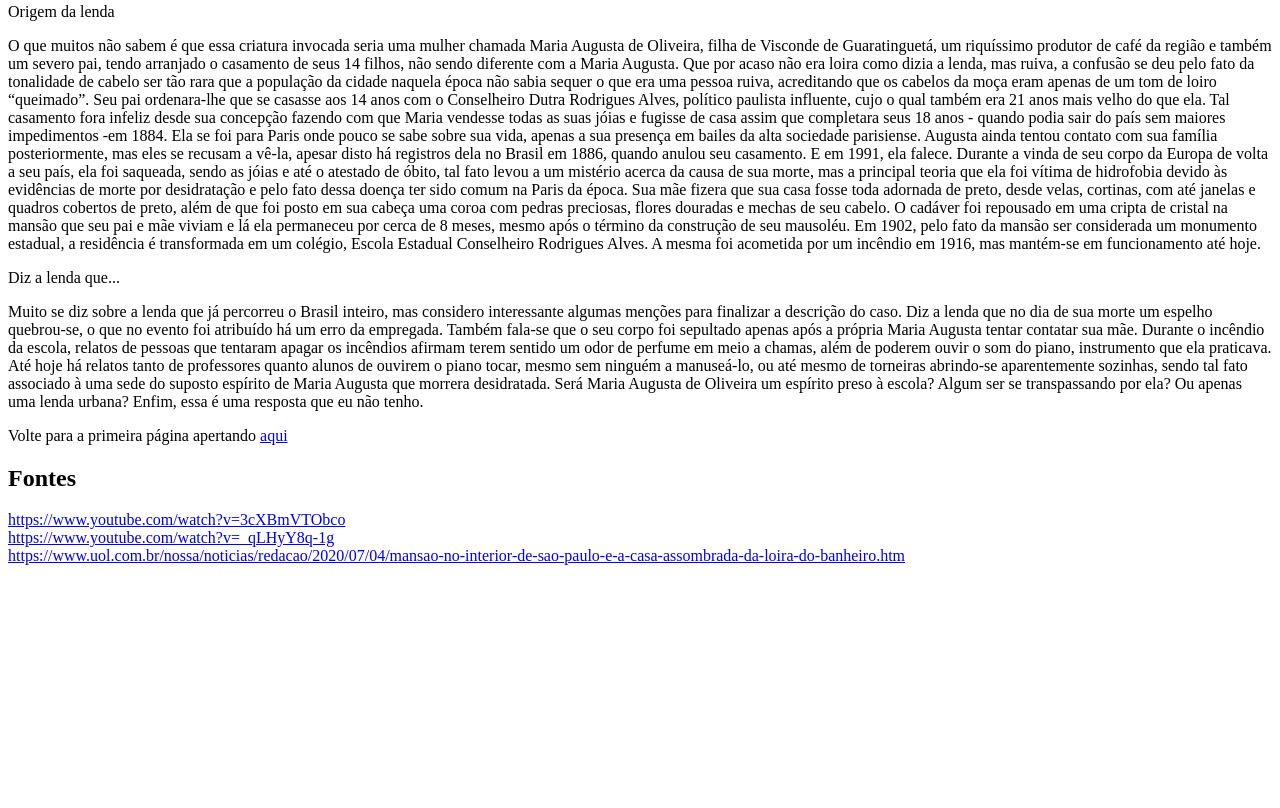
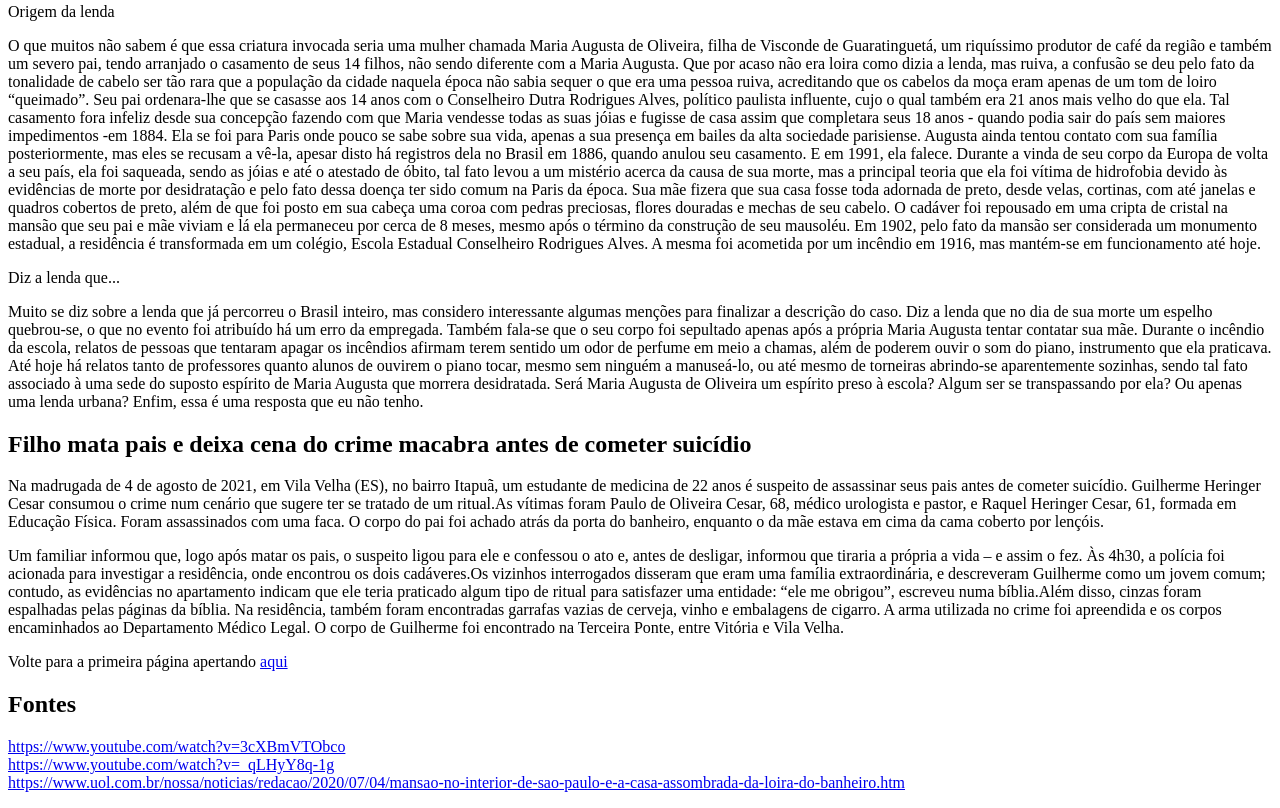
Before and after one commit to GSillva/Projeto-de-programacao, a plain HTML site: page index.html in a window 1280 px wide. Shown: the part 433-1241 px from the top of the page. Before the commit the page ends 1014 px from the top, so only its background shows below. Drawn offline with Linux system fonts and the light colour scheme.

Commit message:
Update index.html

```diff
--- a/index.html
+++ b/index.html
@@ -40,6 +40,20 @@
         Será Maria Augusta de Oliveira um espírito preso à escola? Algum ser se transpassando por ela? Ou apenas uma lenda urbana? Enfim, essa é uma resposta que eu não tenho.
         </p>
 
+    <h2>Filho mata pais e deixa cena do crime macabra antes de cometer suicídio</h2>
+    <p>Na madrugada de 4 de agosto de 2021, em Vila Velha (ES), no bairro Itapuã, um estudante de medicina de 22 anos é suspeito de assassinar seus pais antes de cometer suicídio.
+        Guilherme Heringer Cesar consumou o crime num cenário que sugere ter se tratado de um ritual.As vítimas foram Paulo de Oliveira Cesar, 68, médico urologista e pastor,
+        e Raquel Heringer Cesar, 61, formada em Educação Física. Foram assassinados com uma faca. O corpo do pai foi achado atrás da porta do banheiro, enquanto o da mãe estava
+        em cima da cama coberto por lençóis.
+    </p>
+    <p>Um familiar informou que, logo após matar os pais, o suspeito ligou para ele e confessou o ato e, antes de desligar, informou que tiraria a própria a vida
+        – e assim o fez. Às 4h30, a polícia foi acionada para investigar a residência, onde encontrou os dois cadáveres.Os vizinhos interrogados disseram que eram uma família
+        extraordinária, e descreveram Guilherme como um jovem comum; contudo, as evidências no apartamento indicam que ele teria praticado algum tipo de ritual para satisfazer
+        uma entidade: “ele me obrigou”, escreveu numa bíblia.Além disso, cinzas foram espalhadas pelas páginas da bíblia. Na residência, também foram encontradas garrafas
+        vazias de cerveja, vinho e embalagens de cigarro. A arma utilizada no crime foi apreendida e os corpos encaminhados ao Departamento Médico Legal. O corpo de
+        Guilherme foi encontrado na Terceira Ponte, entre Vitória e Vila Velha.
+    </p>
+
        <p>Volte para a primeira página apertando <a href="home.html"> aqui</a></p>
     <h2> Fontes </h2>
     <p><a href="https://www.youtube.com/watch?v=3cXBmVTObco"> https://www.youtube.com/watch?v=3cXBmVTObco</a><br><a href="https://www.youtube.com/watch?v=_qLHyY8q-1g"> https://www.youtube.com/watch?v=_qLHyY8q-1g</a><br><a href="https://www.uol.com.br/nossa/noticias/redacao/2020/07/04/mansao-no-interior-de-sao-paulo-e-a-casa-assombrada-da-loira-do-banheiro.htm"> https://www.uol.com.br/nossa/noticias/redacao/2020/07/04/mansao-no-interior-de-sao-paulo-e-a-casa-assombrada-da-loira-do-banheiro.htm</a></p>
```
